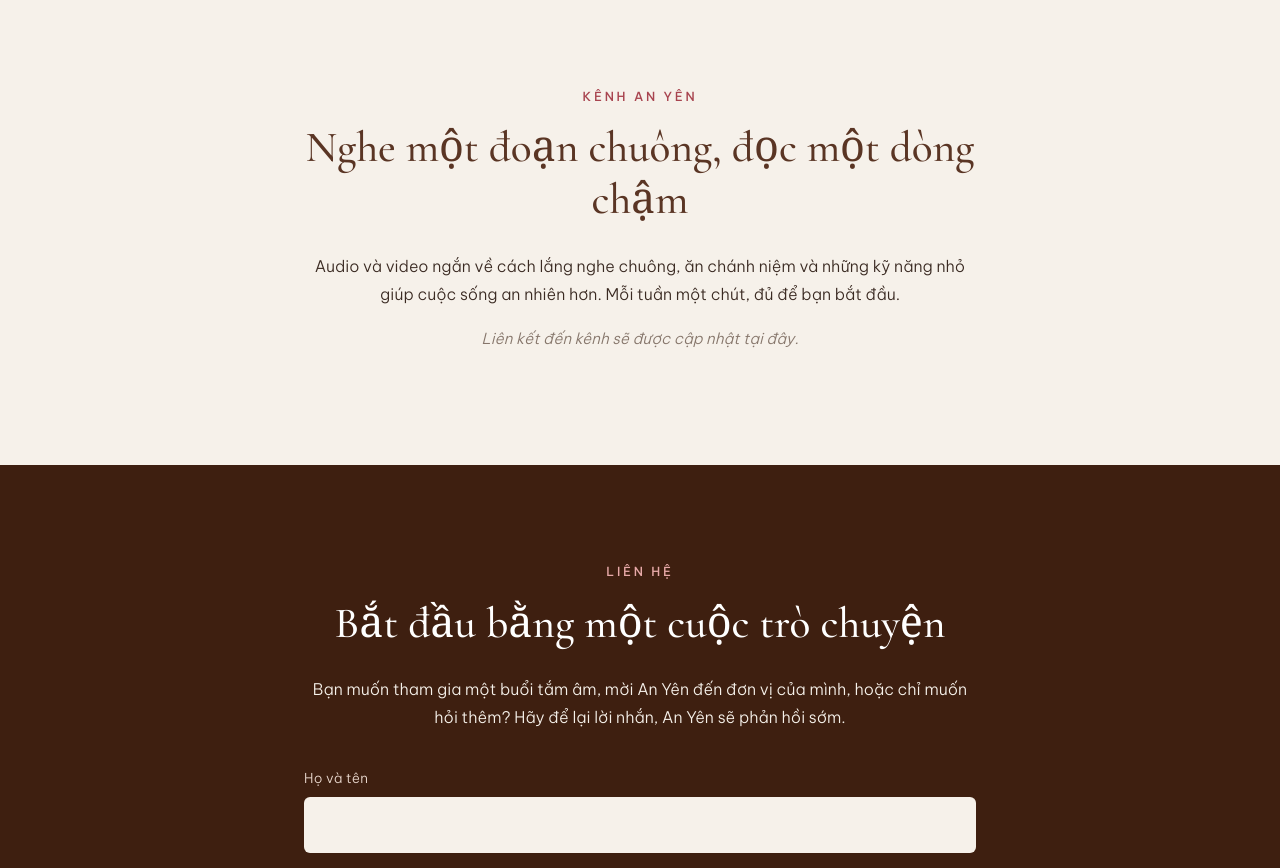
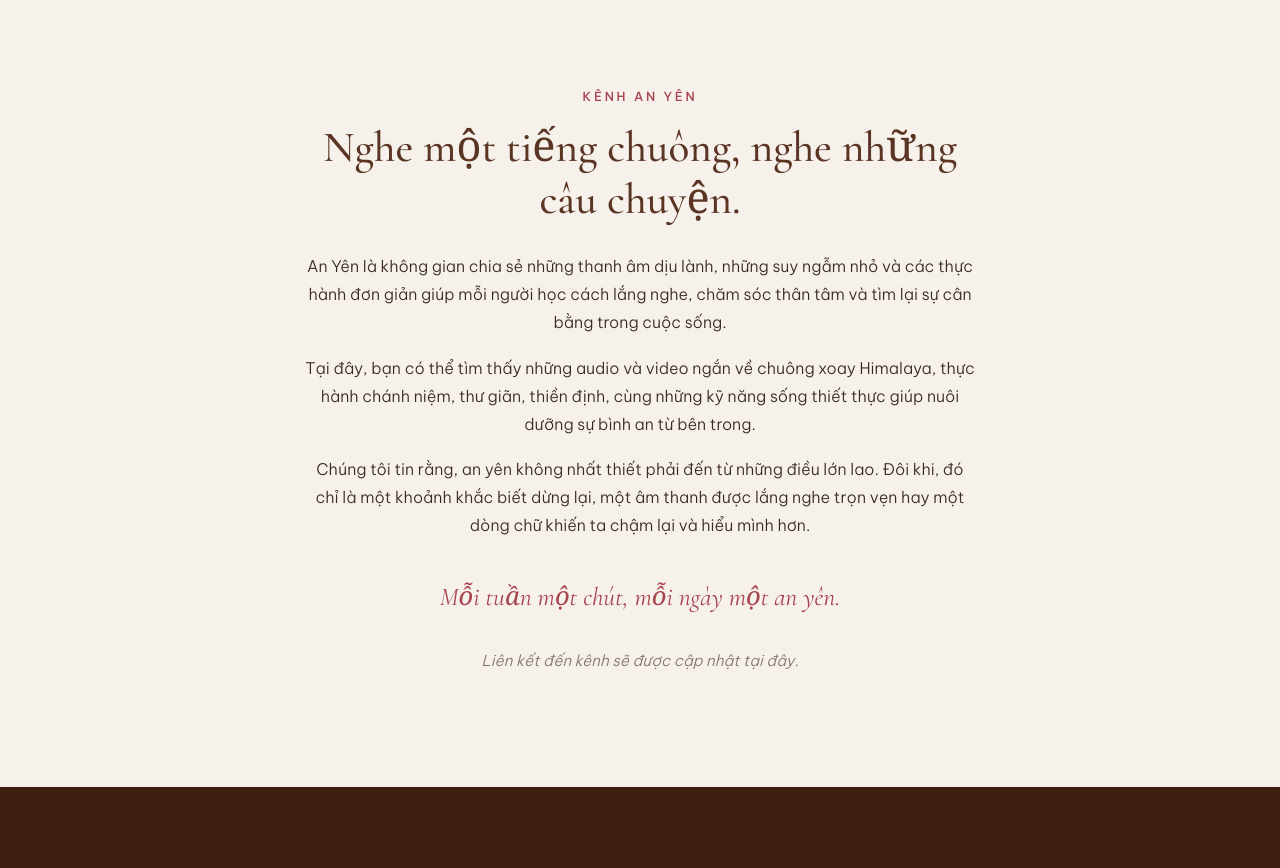
Before and after one commit to anyen45/anyen-website, a plain HTML site: page index.html in a window 1280 px wide. Shown: the part 7380-8248 px from the top of the page. Drawn offline with nearby package versions, Linux system fonts and the light colour scheme.

Commit message:
Update Kênh An Yên section copy
Co-Authored-By: Claude Sonnet 5.5 <noreply@anthropic.com>
Claude-Session: https://claude.ai/code/session_01JVWczoGRHSEtqWZgRuCncz

```diff
--- a/index.html
+++ b/index.html
@@ -162,8 +162,11 @@
   <section class="section channel">
     <div class="wrap narrow">
       <p class="eyebrow">Kênh An Yên</p>
-      <h2>Nghe một đoạn chuông, đọc một dòng chậm</h2>
-      <p>Audio và video ngắn về cách lắng nghe chuông, ăn chánh niệm và những kỹ năng nhỏ giúp cuộc sống an nhiên hơn. Mỗi tuần một chút, đủ để bạn bắt đầu.</p>
+      <h2>Nghe một tiếng chuông, nghe những câu chuyện.</h2>
+      <p>An Yên là không gian chia sẻ những thanh âm dịu lành, những suy ngẫm nhỏ và các thực hành đơn giản giúp mỗi người học cách lắng nghe, chăm sóc thân tâm và tìm lại sự cân bằng trong cuộc sống.</p>
+      <p>Tại đây, bạn có thể tìm thấy những audio và video ngắn về chuông xoay Himalaya, thực hành chánh niệm, thư giãn, thiền định, cùng những kỹ năng sống thiết thực giúp nuôi dưỡng sự bình an từ bên trong.</p>
+      <p>Chúng tôi tin rằng, an yên không nhất thiết phải đến từ những điều lớn lao. Đôi khi, đó chỉ là một khoảnh khắc biết dừng lại, một âm thanh được lắng nghe trọn vẹn hay một dòng chữ khiến ta chậm lại và hiểu mình hơn.</p>
+      <p class="channel-motto">Mỗi tuần một chút, mỗi ngày một an yên.</p>
       <p class="muted">Liên kết đến kênh sẽ được cập nhật tại đây.</p>
     </div>
   </section>
--- a/style.css
+++ b/style.css
@@ -180,3 +180,4 @@ a { color: inherit; }
 .qr-block { margin-top: 48px; padding-top: 36px; border-top: 1px solid rgba(255,255,255,.18); display: flex; flex-direction: column; align-items: center; gap: 14px; }
 .qr-block img { width: 200px; height: 200px; border-radius: 10px; background: #fff; padding: 6px; }
 .qr-block p { margin: 0; font-size: .95rem; color: #ead9cf; }
+.channel-motto { font-family: var(--serif); font-size: 1.6rem; font-style: italic; color: var(--rose-deep); margin-top: 1.4em; }
```
